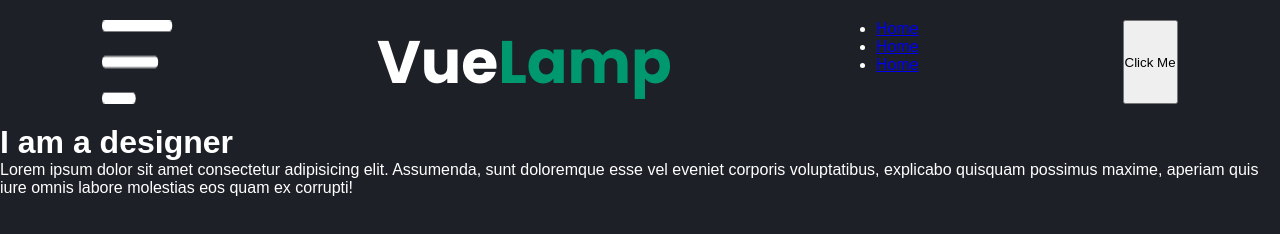
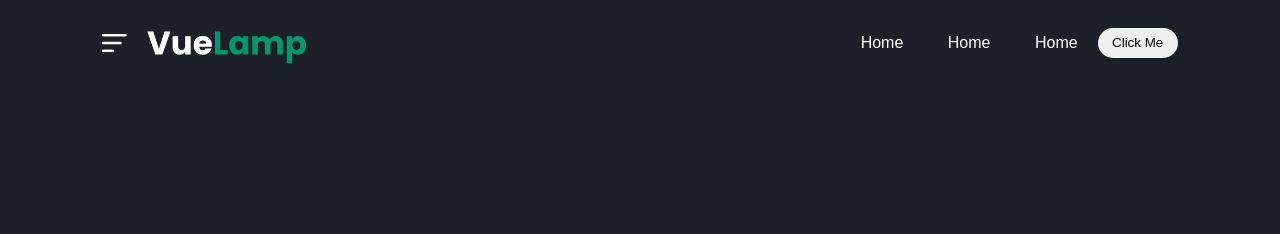
Before and after one commit to Peouse-Dutta/web-development, a plain HTML site: page Website-1/index.html in a window 1280 px wide. Drawn offline with Linux system fonts and the light colour scheme.

Commit message:
navbar done

```diff
--- a/Website-1/index.html
+++ b/Website-1/index.html
@@ -19,11 +19,11 @@
             </ul>
             <button class="btn">Click Me</button>
         </nav>
-        <div class="content">
+        <!-- <div class="content">
             <h1>I am a designer</h1>
         </div>
         <p>Lorem ipsum dolor sit amet consectetur adipisicing elit. Assumenda, sunt doloremque esse vel eveniet corporis voluptatibus,
-            explicabo quisquam possimus maxime, aperiam quis iure omnis labore molestias eos quam ex corrupti!</p>
+            explicabo quisquam possimus maxime, aperiam quis iure omnis labore molestias eos quam ex corrupti!</p> -->
 
     </div>
 </body>
--- a/Website-1/styles.css
+++ b/Website-1/styles.css
@@ -11,9 +11,39 @@
     color: #fff;
     position: relative;
 }
-.nav-bar{
+nav{
+    display: flex;
+    align-items: center;
     padding: 20px 8%;
-    display: flex;
-    justify-content: space-between;
-
 }
+nav .menu{
+    width: 25px;
+    margin-right: 20px;
+    cursor: pointer;
+}
+nav .logo{
+    width: 160px;
+    cursor: pointer;
+}
+nav ul{
+    flex: 1;
+    text-align: right;
+}
+nav li{
+    display: inline-block;
+    list-style: none;
+    margin: 0 20px;
+}
+nav li a{
+    text-decoration: none;
+    color: #fff;
+}
+button{
+    background: #efefef;
+    height: 30px;
+    width: 80px;
+    border-radius: 20px;
+    border: 0;
+    outline: 0;
+    cursor: pointer;
+}
```
